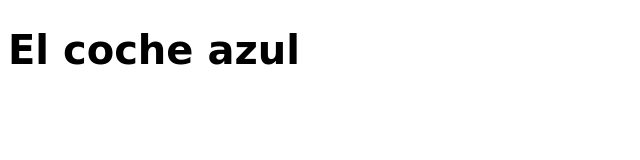
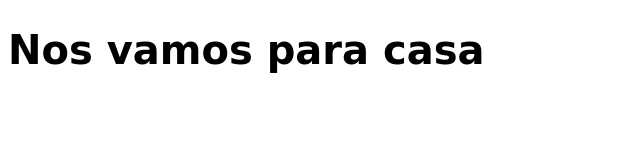
Before and after one commit to rodiaz90/Mi-primera-web, a plain HTML site: page index.html in a window 1280 px wide. Shown: the whole page, without its empty margins (0-640 px from the left). Drawn offline with Linux system fonts and the light colour scheme.

Commit message:
Versión experimental

```diff
--- a/index.html
+++ b/index.html
@@ -8,6 +8,6 @@
         <title>Document</title>
     </head>
     <body>
-        <h1>El coche azul</h1>
+        <h1>Nos vamos para casa</h1>
     </body>
     </html>
```
